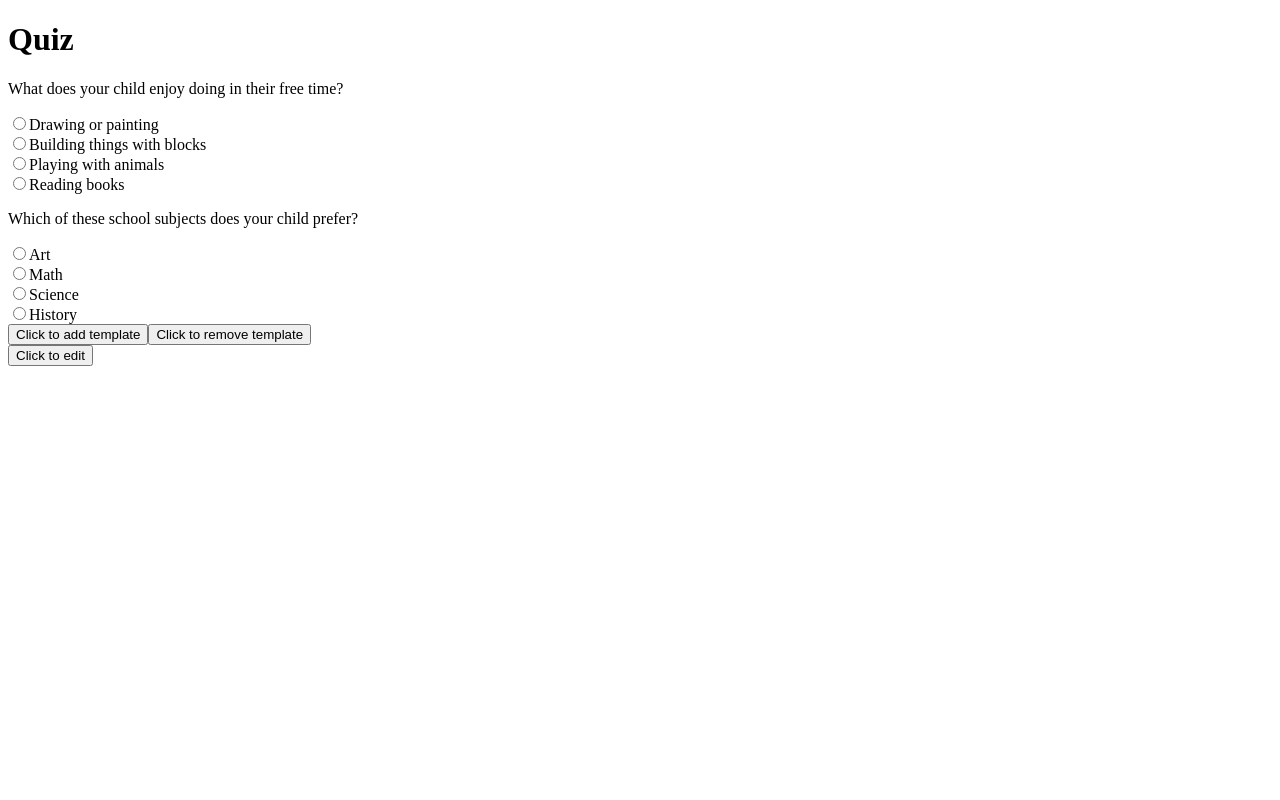
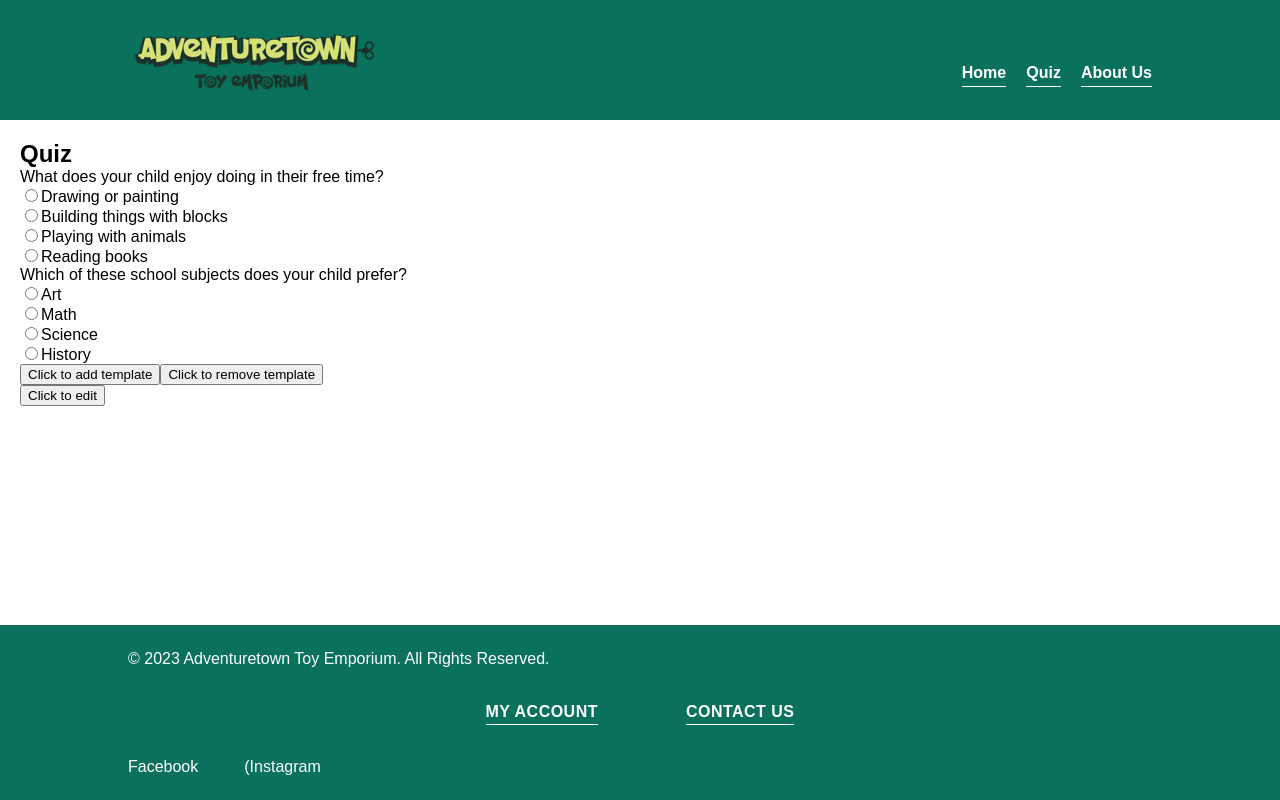
Before and after one commit to xraycodes/ToyEmporium, a Vue app: page / in a window 1280 px wide. Built offline with nearby package versions, Linux system fonts and the light colour scheme.

Commit message:
move Jayden's  html changes into components

```diff
--- a/index.html
+++ b/index.html
@@ -1,13 +1,17 @@
 <!DOCTYPE html>
 <html lang="en">
+
 <head>
   <meta charset="UTF-8">
   <link rel="icon" href="/favicon.ico">
   <meta name="viewport" content="width=device-width, initial-scale=1.0">
   <title>Vite App</title>
 </head>
+
 <body>
   <div id="app"></div>
   <script type="module" src="/src/main.js"></script>
+  <script type="module" src="/src/assets/scripts/tejs.js"></script>
 </body>
+
 </html>
--- a/src/App.vue
+++ b/src/App.vue
@@ -1,9 +1,11 @@
 <script setup>
 import JSONfile from './assets/questions.json'
 
-import {reactive, ref} from 'vue';
-import QuestionTemplate from './assets/components/questionTemplate.vue';
+import { reactive, ref } from 'vue';
+import QuestionTemplate from './assets/components/QuestionTemplate.vue';
 import AddAndDeleteButtons from './assets/components/AddAndDeleteButtons.vue';
+import Header from './assets/components/layout/Header.vue';
+import Footer from './assets/components/layout/Footer.vue';
 
 const questionsInJSON = reactive(JSONfile)
 
@@ -29,14 +31,19 @@ const startEdit = (questionIndex, question, answer) => {
 </script>
 
 <template>
+  <Header></Header>
+  <!-- Main Content Section -->
+  <main>
+    <!-- Your Quiz Content Goes Here -->
+    <section class="quiz-section">
+      <!-- Quiz questions and blanks go here -->
+
       <h1>Quiz</h1>
       <!-- Outputs the static questions in questions.json-->
       <div v-for="question in questionsInJSON">
         <p> {{ question.statement }}</p>
         <div v-for="(answer, key) in question.answers">
-        <input type="radio"
-                :id ="key"
-                :name="'question-' + question.question">
+          <input type="radio" :id="key" :name="'question-' + question.question">
           <label :for="key"> {{ answer }}</label>
         </div>
       </div>
@@ -57,19 +64,30 @@ const startEdit = (questionIndex, question, answer) => {
       </div>
 
       <!-- Outputs # of question template component based on length of questionsLength -->
-<QuestionTemplate v-for="i in (questionsLength - 2)"/>
+      <QuestionTemplate v-for="i in (questionsLength - 2)" />
 
 
       <!-- Add or delete buttons to add or subtract total questions -->
-<AddAndDeleteButtons @removeTemplate="questionsLength--" @addTemplate="questionsLength++"/>
+      <AddAndDeleteButtons @removeTemplate="questionsLength--" @addTemplate="questionsLength++" />
 
 
       <button @click="startEdit(1, 'hi', 'bcd')">
         Click to edit
       </button>
+    </section>
+  </main>
+
+  <Footer></Footer>
+  <!-- Hamburger Menu Overlay -->
+  <div class="overlay">
+    <div class="overlay-content">
+      <a href="https://www.adventuretowntoys.com">Home</a>
+      <a href="#">Quiz Categories</a>
+      <a href="https://www.adventuretowntoys.com/about-us">About Us</a>
+    </div>
+  </div>
 </template>
 
 
 
-<style scoped>
-</style>
+<style scoped></style>
--- /dev/null
+++ b/src/assets/components/layout/Footer.vue
@@ -0,0 +1,40 @@
+<script setup>
+</script>
+
+<template>
+    <!-- Footer Section -->
+    <footer class="site-footer">
+        <div class="container">
+            <p>&copy; 2023 Adventuretown Toy Emporium. All Rights Reserved.</p>
+
+            <div class="site-footer__navigation">
+                <nav class="site-footer__navigation-links nav">
+                    <ul>
+                        <li>
+                            <a href="https://www.adventuretowntoys.com/customer-account.html" target="_self">My Account</a>
+                        </li>
+                        <li>
+                            <a href="https://www.adventuretowntoys.com/contact-us.html" target="_self">Contact Us</a>
+                        </li>
+                        <!-- Add more footer links as needed -->
+                    </ul>
+                </nav>
+            </div>
+            <div class="site-footer__social">
+                <nav class="site-footer__social-links">
+                    <ul class="inline-list">
+                        <li>
+                            <a class="theme-icon--facebook" href="https://www.facebook.com/AdventuretownToyEmporium/"
+                                target="_blank" rel="noreferrer" aria-label="View our Facebook Page">Facebook</a>
+                        </li>
+                        <li>
+                            <a class="theme-icon--instagram" href="https://www.instagram.com/adventuretowntoys/"
+                                target="_blank" rel="noreferrer" aria-label="View our Instagram Page">Instagram</a>
+                        </li>
+                        <!-- Add more social media links as needed -->
+                    </ul>
+                </nav>
+            </div>
+        </div>
+    </footer>
+</template>
--- /dev/null
+++ b/src/assets/components/layout/Header.vue
@@ -0,0 +1,21 @@
+<script setup>
+</script>
+
+<template>
+    <!-- Header Section -->
+    <header>
+        <div class="container">
+            <div class="logo">
+                <img src="./../../images/adventuretown.png" alt="Quiz Logo">
+            </div>
+            <nav class="header-nav nav">
+                <ul class="nav-links">
+                    <li><a href="https://www.adventuretowntoys.com">Home</a></li>
+                    <li><a href="#">Quiz</a></li>
+                    <li><a href="https://www.adventuretowntoys.com/about-us.html">About Us</a></li>
+                </ul>
+                <div class="burger-menu">&#9776;</div>
+            </nav>
+        </div>
+    </header>
+</template>
--- /dev/null
+++ b/src/assets/scripts/tejs.js
@@ -0,0 +1,16 @@
+document.addEventListener('DOMContentLoaded', function () {
+  const burgerMenu = document.querySelector('.burger-menu');
+  const overlay = document.querySelector('.overlay');
+
+  burgerMenu.addEventListener('click', function () {
+      overlay.style.width = overlay.style.width === '100%' ? '0' : '100%';
+  });
+
+  // Close the overlay when a link is clicked
+  const overlayLinks = document.querySelectorAll('.overlay a');
+  overlayLinks.forEach(function (link) {
+      link.addEventListener('click', function () {
+          overlay.style.width = '0';
+      });
+  });
+});
--- /dev/null
+++ b/src/assets/styles/tecss.css
@@ -0,0 +1,256 @@
+body,
+h1,
+h2,
+p,
+ul {
+    margin: 0;
+    padding: 0;
+}
+
+body {
+    font-family: 'Arial', sans-serif;
+}
+
+.container {
+    width: 80%;
+    margin: 0 auto;
+
+}
+
+header {
+    background-color: #09715c;
+    color: #fff;
+    padding: 60px 0;
+    width: 100%;
+    box-sizing: border-box;
+}
+
+main {
+    padding: 20px;
+}
+
+.logo img {
+    float: left;
+    font-size: 1.5em;
+    width: 250px;
+    height: auto;
+    margin-top: -30px;
+    margin-right: 20px;
+}
+
+.header-nav {
+    float: right;
+}
+
+.nav-links {
+    list-style: none;
+}
+
+.nav-links li {
+    display: inline-block;
+    margin-left: 20px;
+}
+
+.nav-links a {
+    text-decoration: none;
+    color: #fff;
+    font-weight: bold;
+}
+
+.burger-menu {
+    display: none;
+    cursor: pointer;
+    font-size: 1.5em;
+}
+
+.overlay {
+    height: 100%;
+    width: 0;
+    position: fixed;
+    z-index: 1;
+    left: 0;
+    top: 0;
+    background-color: rgba(0, 0, 0, 0.9);
+    overflow-x: hidden;
+    transition: 0.5s;
+}
+
+.overlay-content {
+    position: relative;
+    top: 25%;
+    width: 100%;
+    text-align: center;
+}
+
+.overlay a {
+    padding: 15px;
+    text-decoration: none;
+    font-size: 1.5em;
+    color: #818181;
+    display: block;
+    transition: 0.3s;
+}
+
+.overlay a:hover,
+.overlay a:focus {
+    color: #f1f1f1;
+}
+
+@media screen and (max-width: 768px) {
+    .nav-links {
+        display: none;
+    }
+
+    .burger-menu {
+        display: block;
+    }
+
+    main {
+        padding: 20px;
+    }
+}
+
+body {
+    margin: 0;
+    padding: 0;
+}
+
+ul {
+    list-style: disc
+}
+
+ul ul {
+    list-style: circle
+}
+
+ul ul ul {
+    list-style: square
+}
+
+ul ul ul ul {
+    list-style: decimal-leading-zero
+}
+
+.nav li {
+    border-bottom: 1px solid currentColor;
+    padding-bottom: 0.25rem;
+    padding-top: 0.25rem
+}
+
+.inline-list li {
+    display: inline-block;
+}
+
+.theme-icon--instagram::before {
+    content: "\28";
+}
+
+footer {
+    background-color: #09715c;
+    color: #fff;
+    padding: 25px 0;
+    width: 100%;
+    box-sizing: border-box;
+    position: absolute;
+    bottom: 0;
+}
+
+.site-footer__navigation a,
+.site-footer__social a {
+    color: #FFF;
+    text-decoration: none;
+}
+
+.site-footer__navigation {
+    font-weight: 700;
+    letter-spacing: 0.03em;
+    line-height: 1;
+    padding-bottom: 2.125rem;
+    padding-top: 1.25rem;
+    text-transform: uppercase;
+}
+
+.site-footer__navigation li:not(:last-child) {
+    margin-bottom: 2rem;
+}
+
+.site-footer__social {
+    font-size: 1rem;
+    line-height: 1;
+}
+
+.site-footer__social li:not(:last-child) {
+    margin-right: 2.875rem;
+}
+
+.site-footer__navigation a:hover,
+.site-footer__navigation a:focus,
+.site-footer__social a:hover,
+.site-footer__social a:focus {
+    color: #11D796
+}
+
+.site-footer__border {
+    background: transparent url("../images/site-footer__bg.jpg") repeat-x top left;
+    color: #FFF;
+    flex-basis: 100%;
+    height: 1rem;
+}
+
+.site-footer__lower {
+    background: #E1E6E9;
+    color: #393E3D;
+    font-size: 0.875rem;
+    line-height: 1;
+    padding-bottom: 1.75rem;
+    padding-top: 1.25rem;
+}
+
+@media only screen and (min-width: 48em) {
+    .site-footer__newsletter {
+        padding-bottom: 2rem;
+        padding-top: 4rem
+    }
+}
+
+.site-footer__disclaimer {
+    margin-bottom: 1.625rem;
+}
+
+.site-footer__navigation {
+    padding-bottom: 0;
+    padding-top: 2rem
+}
+
+.site-footer__navigation li {
+    display: inline-block
+}
+
+.site-footer__navigation li:not(:last-child) {
+    margin-right: 2.813rem
+}
+
+.site-footer__lower {
+    padding-bottom: 2.375rem;
+    padding-top: 2.375rem;
+    position: relative
+}
+
+.site-footer__navigation-links {
+    text-align: center;
+}
+
+.inline-list {
+    list-style-type: none;
+}
+
+@media only screen and (min-width: 75em) {
+    .site-footer__navigation {
+        padding-bottom: 2.125rem
+    }
+
+    .site-footer__navigation li:not(:last-child) {
+        margin-bottom: 0;
+        margin-right: 5.5rem
+    }
+}
--- a/src/main.js
+++ b/src/main.js
@@ -1,4 +1,5 @@
 // import './assets/main.css'
+import './assets/styles/tecss.css';
 
 import { createApp } from 'vue'
 import App from './App.vue'
```
Also changed, not shown: src/assets/images/adventuretown.png (added), src/assets/main.css (line endings or trailing spaces). Lines whose indentation alone changed are shown as unchanged.
